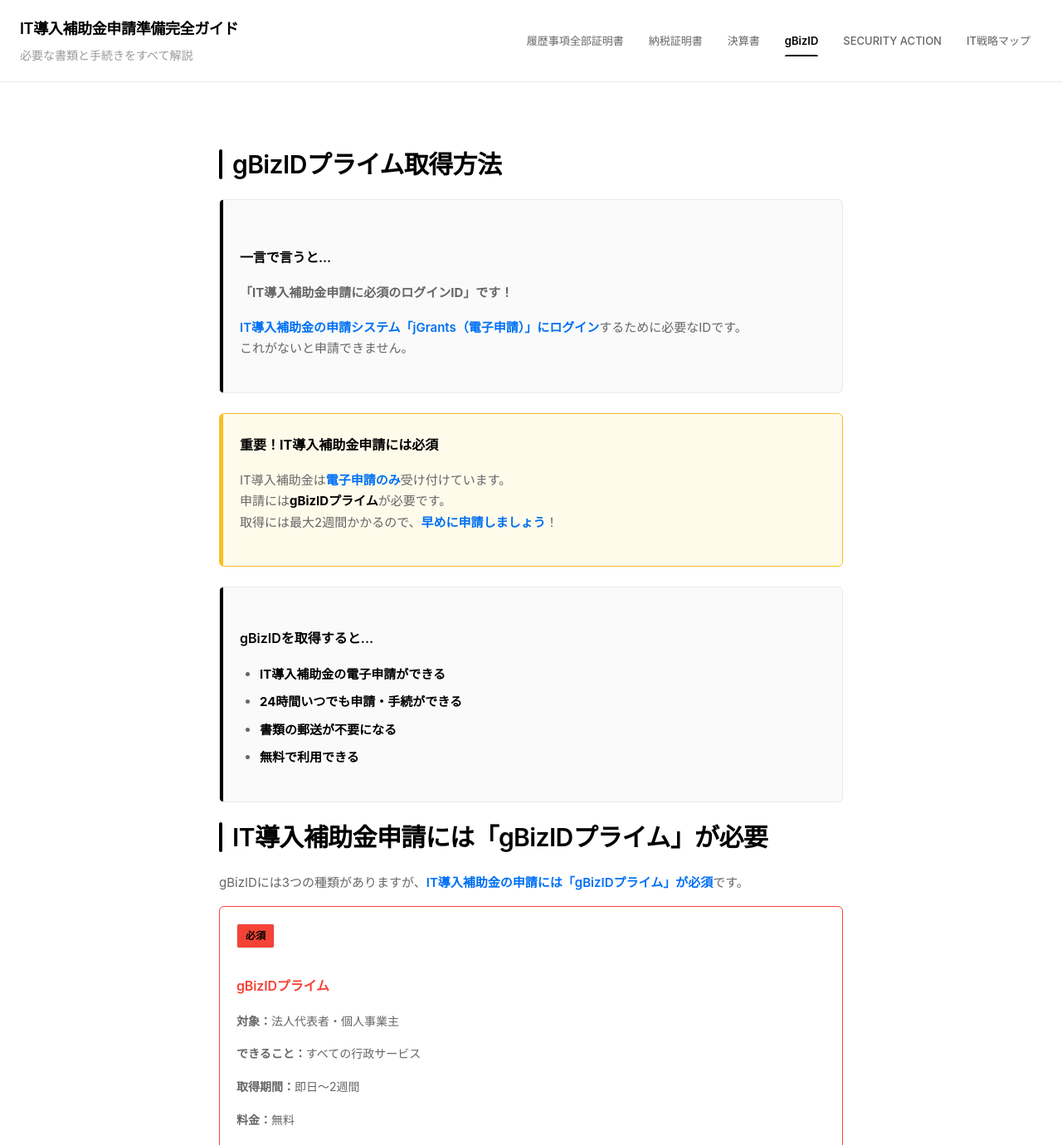
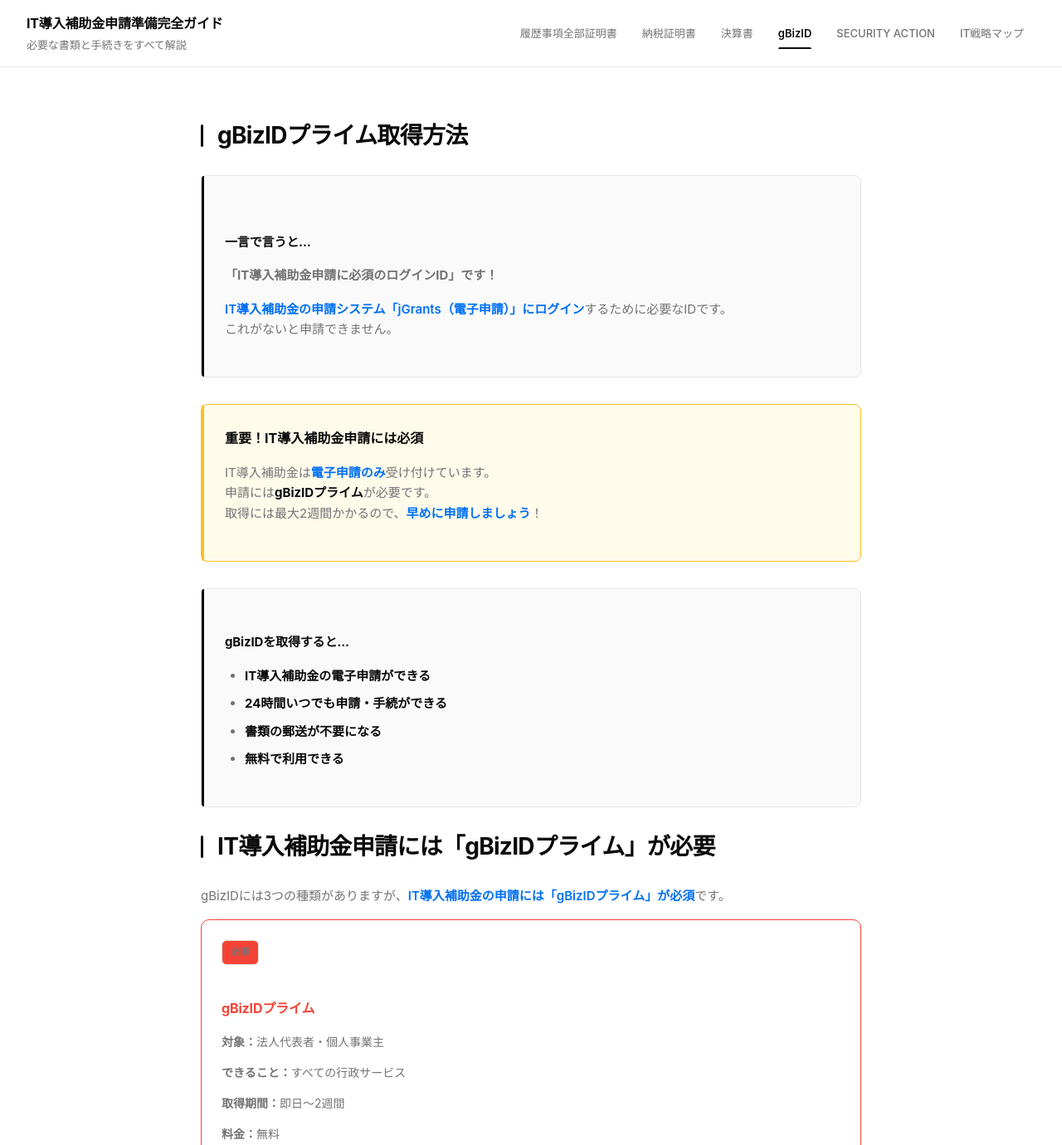
Before and after one commit to mugen-creator/ithojo, a plain HTML site: page gbizid.html in a window 1280 px wide. Shown: the top 1380 px of the page at 83% size. Drawn offline with Linux system fonts and the light colour scheme.

Commit message:
デザインを大幅に刷新し、プレミアムな質感に
【カラーシステムの洗練】
- より繊細なグレースケール（#666 → #737373）
- テキストカラーをより深く（#000 → #0a0a0a）
- ボーダーを控えめに（#eaeaea → #e5e5e5）
- 新しい変数追加（--color-bg-tertiary, --color-border-light）
- トランジションをcubic-bezierで滑らかに

【タイポグラフィの改善】
- フォントウェイトを600 → 700に強化
- レタースペーシングを微調整（-0.01em〜-0.035em）
- line-heightを1.7 → 1.6/1.65に最適化
- より明確な階層構造

【レイアウトの広がり】
- コンテナ幅を1100px → 1200pxに拡大
- 余白を全体的に増加（padding/margin）
- コンテンツmax-widthを800px → 860pxに

【ヘッダーの洗練】
- frosted glassエフェクト追加（backdrop-filter）
- パディング調整とgap拡大

【要素の改善】
- border-radiusを6px → 8-12pxに拡大
- カードホバーでより深いシャドウ + 微妙なリフト
- ステップ番号を32px → 36pxに拡大
- ボックス要素のpadding増加（24px → 28px）

【モバイル最適化】
- より適切な余白とサイズ調整
- レスポンシブなタイポグラフィ

Linear/Raycast/Vercel風のプレミアムな質感になりました。

```diff
--- a/style.css
+++ b/style.css
@@ -6,17 +6,19 @@
 }
 
 :root {
-    /* Modern minimalist colors */
-    --color-text: #000000;
-    --color-text-secondary: #666666;
-    --color-text-tertiary: #999999;
-    --color-border: #eaeaea;
-    --color-border-hover: #000000;
+    /* Premium minimalist colors */
+    --color-text: #0a0a0a;
+    --color-text-secondary: #737373;
+    --color-text-tertiary: #a3a3a3;
+    --color-border: #e5e5e5;
+    --color-border-light: #f5f5f5;
+    --color-border-hover: #171717;
     --color-bg: #ffffff;
     --color-bg-secondary: #fafafa;
+    --color-bg-tertiary: #f5f5f5;
     --color-accent: #0070f3;
     --color-success: #00c853;
-    --transition: all 0.15s ease;
+    --transition: all 0.2s cubic-bezier(0.4, 0, 0.2, 1);
 }
 
 html {
@@ -26,24 +28,27 @@
 
 body {
     font-family: -apple-system, BlinkMacSystemFont, 'Segoe UI', 'Helvetica Neue', 'Hiragino Kaku Gothic ProN', 'Hiragino Sans', Meiryo, sans-serif;
-    line-height: 1.7;
+    line-height: 1.6;
     color: var(--color-text);
     background: var(--color-bg);
     min-height: 100vh;
     -webkit-font-smoothing: antialiased;
+    -moz-osx-font-smoothing: grayscale;
 }
 
 .container {
-    max-width: 1100px;
+    max-width: 1200px;
     margin: 0 auto;
     background: var(--color-bg);
 }
 
 /* Header */
 header {
-    background: var(--color-bg);
+    background: rgba(255, 255, 255, 0.8);
+    backdrop-filter: blur(12px);
+    -webkit-backdrop-filter: blur(12px);
     border-bottom: 1px solid var(--color-border);
-    padding: 20px 24px;
+    padding: 16px 32px;
     position: fixed;
     top: 0;
     left: 0;
@@ -52,7 +57,7 @@
     display: flex;
     align-items: center;
     justify-content: space-between;
-    gap: 32px;
+    gap: 40px;
 }
 
 .header-left a {
@@ -61,18 +66,19 @@
 }
 
 header h1 {
-    font-size: 1.125rem;
+    font-size: 1rem;
     margin: 0;
-    font-weight: 600;
-    letter-spacing: -0.02em;
+    font-weight: 700;
+    letter-spacing: -0.01em;
     color: var(--color-text);
 }
 
 header p {
-    font-size: 0.875rem;
-    color: var(--color-text-tertiary);
+    font-size: 0.8125rem;
+    color: var(--color-text-secondary);
     font-weight: 400;
-    margin: 4px 0 0 0;
+    margin: 2px 0 0 0;
+    letter-spacing: -0.005em;
 }
 
 /* Navigation */
@@ -161,58 +167,59 @@
 
 /* Content */
 .content {
-    padding: 40px 24px;
-    margin-top: 140px;
-    max-width: 800px;
+    padding: 48px 32px;
+    margin-top: 100px;
+    max-width: 860px;
     margin-left: auto;
     margin-right: auto;
 }
 
 /* Typography */
 .section {
-    margin-bottom: 64px;
+    margin-bottom: 80px;
 }
 
 .section h2 {
-    font-size: 1.875rem;
-    font-weight: 600;
-    margin-bottom: 24px;
+    font-size: 1.75rem;
+    font-weight: 700;
+    margin-bottom: 32px;
     color: var(--color-text);
-    letter-spacing: -0.02em;
-    line-height: 1.2;
+    letter-spacing: -0.025em;
+    line-height: 1.1;
     position: relative;
-    padding-left: 16px;
+    padding-left: 20px;
 }
 
 .section h2::before {
     content: '';
     position: absolute;
     left: 0;
-    top: 0;
-    bottom: 0;
-    width: 4px;
+    top: 2px;
+    bottom: 2px;
+    width: 3px;
     background: var(--color-text);
-    border-radius: 2px;
+    border-radius: 3px;
 }
 
 .section h3 {
-    font-size: 1.375rem;
-    font-weight: 600;
-    margin: 32px 0 16px 0;
+    font-size: 1.25rem;
+    font-weight: 700;
+    margin: 40px 0 16px 0;
+    color: var(--color-text);
+    letter-spacing: -0.015em;
+}
+
+.section h4 {
+    font-size: 1.0625rem;
+    font-weight: 700;
+    margin: 24px 0 12px 0;
     color: var(--color-text);
     letter-spacing: -0.01em;
 }
 
-.section h4 {
-    font-size: 1.125rem;
-    font-weight: 600;
-    margin: 24px 0 12px 0;
-    color: var(--color-text);
-}
-
 .section p {
     margin: 16px 0;
-    line-height: 1.7;
+    line-height: 1.65;
     color: var(--color-text-secondary);
     font-size: 0.9375rem;
 }
@@ -224,9 +231,9 @@
 .success-box,
 .warning-box,
 .tips {
-    padding: 24px;
-    border-radius: 6px;
-    margin: 24px 0;
+    padding: 28px;
+    border-radius: 8px;
+    margin: 32px 0;
     border: 1px solid var(--color-border);
     background: var(--color-bg-secondary);
     position: relative;
@@ -242,19 +249,20 @@
     left: 0;
     top: 0;
     bottom: 0;
-    width: 4px;
+    width: 3px;
     background: var(--color-text);
-    border-radius: 6px 0 0 6px;
+    border-radius: 8px 0 0 8px;
 }
 
 .what-is h3,
 .info-box h4,
 .success-box h4,
 .tips h4 {
-    font-size: 1rem;
-    font-weight: 600;
+    font-size: 0.9375rem;
+    font-weight: 700;
     margin-bottom: 12px;
     color: var(--color-text);
+    letter-spacing: -0.01em;
 }
 
 .alert-box {
@@ -295,20 +303,20 @@
 
 .step {
     display: flex;
-    gap: 20px;
+    gap: 24px;
     margin-bottom: 32px;
-    padding: 24px;
+    padding: 28px;
     border: 1px solid var(--color-border);
-    border-radius: 6px;
+    border-radius: 10px;
     background: var(--color-bg);
 }
 
 .step-number {
     background: transparent;
     color: var(--color-text);
-    width: 32px;
-    height: 32px;
-    min-width: 32px;
+    width: 36px;
+    height: 36px;
+    min-width: 36px;
     border-radius: 50%;
     border: 2px solid var(--color-text);
     display: flex;
@@ -331,36 +339,38 @@
 /* Cards */
 .card-grid {
     display: grid;
-    grid-template-columns: repeat(auto-fit, minmax(240px, 1fr));
-    gap: 16px;
-    margin: 24px 0;
+    grid-template-columns: repeat(auto-fit, minmax(260px, 1fr));
+    gap: 20px;
+    margin: 32px 0;
 }
 
 .card {
     background: var(--color-bg);
     border: 1px solid var(--color-border);
-    border-radius: 6px;
-    padding: 20px;
+    border-radius: 10px;
+    padding: 24px;
     transition: var(--transition);
     cursor: pointer;
 }
 
 .card:hover {
-    border-color: var(--color-text);
-    box-shadow: 0 2px 8px rgba(0, 0, 0, 0.04);
-    transform: translateY(-1px);
+    border-color: var(--color-border-hover);
+    box-shadow: 0 4px 12px rgba(0, 0, 0, 0.04), 0 0 0 1px rgba(0, 0, 0, 0.02);
+    transform: translateY(-2px);
 }
 
 .card h3 {
     font-size: 1rem;
-    font-weight: 600;
+    font-weight: 700;
     margin-bottom: 8px;
     color: var(--color-text);
+    letter-spacing: -0.01em;
 }
 
 .card p {
     font-size: 0.875rem;
     color: var(--color-text-secondary);
+    line-height: 1.5;
 }
 
 /* Tables */
@@ -400,15 +410,15 @@
 /* Badge */
 .badge {
     display: inline-block;
-    background: var(--color-bg-secondary);
-    color: var(--color-text);
-    padding: 4px 10px;
-    border-radius: 3px;
-    font-size: 0.75rem;
+    background: var(--color-bg-tertiary);
+    color: var(--color-text-secondary);
+    padding: 5px 10px;
+    border-radius: 6px;
+    font-size: 0.6875rem;
     font-weight: 600;
     border: 1px solid var(--color-border);
     text-transform: uppercase;
-    letter-spacing: 0.02em;
+    letter-spacing: 0.03em;
 }
 
 /* Price Display */
@@ -509,11 +519,11 @@
     }
 
     header {
-        padding: 12px 16px;
+        padding: 12px 20px;
     }
 
     header h1 {
-        font-size: 1rem;
+        font-size: 0.9375rem;
     }
 
     header p {
@@ -551,18 +561,18 @@
     }
 
     .content {
-        padding: 24px 16px;
-        margin-top: 80px;
+        padding: 32px 20px;
+        margin-top: 70px;
     }
 
     .section {
-        margin-bottom: 48px;
+        margin-bottom: 56px;
     }
 
     .section h2 {
         font-size: 1.5rem;
-        margin-bottom: 16px;
-        padding-left: 12px;
+        margin-bottom: 20px;
+        padding-left: 16px;
     }
 
     .section h2::before {
@@ -608,26 +618,26 @@
 
     .step {
         flex-direction: column;
-        gap: 12px;
-        padding: 16px;
-        margin-bottom: 20px;
+        gap: 16px;
+        padding: 20px;
+        margin-bottom: 24px;
     }
 
     .step-number {
-        width: 28px;
-        height: 28px;
-        min-width: 28px;
+        width: 32px;
+        height: 32px;
+        min-width: 32px;
         font-size: 0.8125rem;
         border-width: 2px;
     }
 
     .card-grid {
         grid-template-columns: 1fr;
-        gap: 12px;
+        gap: 16px;
     }
 
     .card {
-        padding: 16px;
+        padding: 20px;
     }
 
     .price-card {
```
Also changed, not shown: index.html (+51 -44 lines).
